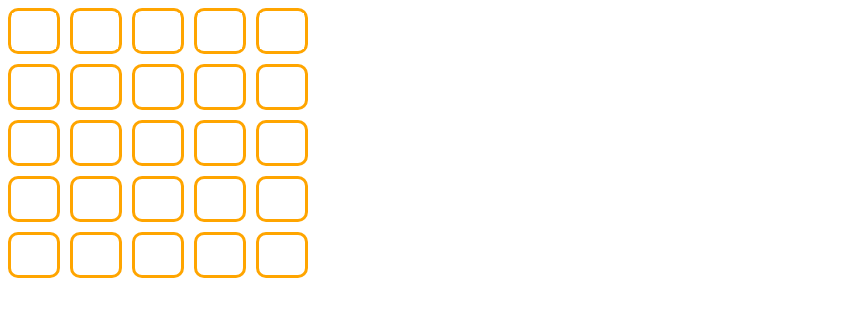
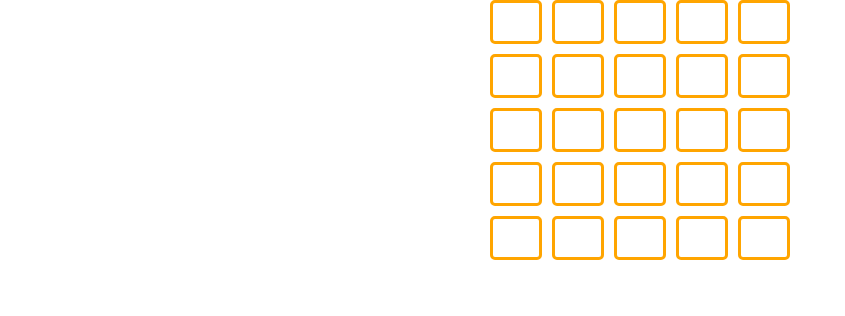
Before and after one commit to drcote/5word-for-evraz, a React (Create React App) app: page / in a window 1280 px wide. Shown: the top 316 px of the page, without its empty margins (0-845 px from the left). Built offline with nearby package versions, Linux system fonts and the light colour scheme.

Commit message:
Дабвлена проверка слова из словаря. Случаное загадываемое слово из словаря. Переработанный компонент ввода и вывода

```diff
--- a/package.json
+++ b/package.json
@@ -3,7 +3,10 @@
   "version": "0.1.0",
   "private": true,
   "dependencies": {
+    "@emotion/react": "^11.10.5",
+    "@emotion/styled": "^11.10.5",
     "@fontsource/roboto": "^4.5.8",
+    "@mui/material": "^5.10.11",
     "@testing-library/jest-dom": "^5.16.5",
     "@testing-library/react": "^13.4.0",
     "@testing-library/user-event": "^13.5.0",
--- a/src/Pages/Main/Main.scss
+++ b/src/Pages/Main/Main.scss
@@ -1,4 +1,11 @@
 .main {
   width: 300px;
   height: 300px;
+  margin: 0 auto;
 }
+
+@media screen and (max-width: 479px) {
+  .main {
+    width: 100vw;
+  }
+}
--- a/src/components/App/App.scss
+++ b/src/components/App/App.scss
@@ -1,3 +1,6 @@
+body {
+  margin: 0;
+}
 .app {
   font-family: "Roboto";
   font-size: 24pt;
--- a/src/components/Board/Board.tsx
+++ b/src/components/Board/Board.tsx
@@ -1,5 +1,5 @@
 import React, { useCallback, useEffect, useState } from "react";
-import { Button, Square } from "..";
+import { Button, Square, InputBox } from "..";
 import { COUNT_WORDS, WORD_LENGTH } from "../../Static/consts";
 import convertRelativeIndexToWordIndex from "../../Utils/convertRelativeIndexToWordIndex";
 import { TypeSquare } from "../Square/Square.interface";
@@ -16,6 +16,7 @@ export const Board = () => {
   const [searchWord, setSearchWord] = useState<string[]>([]);
   const [words, setWords] = useState<string[]>([]);
   const [newLetters, setNewLetters] = useState<newLetterType[]>([]);
+  const [refInputs, setRefInputs] = useState<HTMLInputElement[]>([]);
 
   useEffect(() => {
     const word = LIBRARY[random(0, LIBRARY.length - 1)];
@@ -37,8 +38,8 @@ export const Board = () => {
         !isEmpty(searchWord) &&
         entireSearchWord === word
       ) {
-        alert("Ответ верный");
-        setWords([]);
+        // alert("Ответ верный");
+        // setWords([]);
       }
       if (words.length === WORD_LENGTH * COUNT_WORDS) {
         setWords([]);
@@ -61,10 +62,15 @@ export const Board = () => {
   };
 
   const addNewWord = (): void => {
+    const newWord = newLetters.map((letter) => letter.letter).join("");
+    if (LIBRARY.includes(newWord)) {
       newLetters.forEach((letter) =>
         setWords((word) => [...word, letter.letter.toUpperCase()])
       );
       setNewLetters([]);
+    } else {
+      console.log("Не правильное слово");
+    }
   };
 
   const renderSquares = (count: number) => {
@@ -78,9 +84,16 @@ export const Board = () => {
       if (words[i] === undefined) {
         if (inputCount < WORD_LENGTH) {
           autoFocus = inputCount === 0 ? true : false;
-          typeSquare = TypeSquare.Input;
           inputCount++;
         }
+        content.push(
+          <InputBox
+            autoFocus={autoFocus}
+            key={i}
+            id={i}
+            addNewLetter={addNewLetter}
+          />
+        );
       } else {
         letter = words[i];
         const wordIndex = convertRelativeIndexToWordIndex(i);
@@ -93,7 +106,6 @@ export const Board = () => {
             typeSquare = TypeSquare.NoLetter;
           }
         }
-      }
         content.push(
           <Square
             autoFocus={autoFocus}
@@ -104,6 +116,7 @@ export const Board = () => {
             typeSquare={typeSquare}
           />
         );
+      }
     }
     return content;
   };
--- /dev/null
+++ b/src/components/InputBox/InputBox.interface.ts
@@ -0,0 +1,5 @@
+export interface InputBoxProps {
+  id: number;
+  autoFocus?: boolean;
+  addNewLetter: (letter: string, id: number) => void;
+}
--- a/src/components/InputBox/InputBox.tsx
+++ b/src/components/InputBox/InputBox.tsx
@@ -1,10 +1,18 @@
-import React from 'react';
-import './InputBox.scss';
+import React from "react";
+import { InputBoxProps } from "./InputBox.interface";
+import clsx from "clsx";
+import "./InputBox.scss";
 
-export const InputBox = () => {
+export const InputBox: React.FC<InputBoxProps> = (props) => {
+  const { id, addNewLetter, autoFocus } = props;
   return (
-    <div>
-
+    <div className={clsx("square", "input")}>
+      <input
+        autoFocus={autoFocus}
+        tabIndex={id + 1}
+        maxLength={1}
+        onChange={(e) => addNewLetter(e.target.value, id)}
+      />
     </div>
   );
 };
--- a/src/components/Square/Square.interface.ts
+++ b/src/components/Square/Square.interface.ts
@@ -7,7 +7,6 @@ export interface SquareProps {
 }
 
 export enum TypeSquare {
-  Input = "input",
   NoLetter = "noLetter",
   ThisLetter = "thisLetter",
   ThereLetter = "thereLetter",
--- a/src/components/Square/Square.scss
+++ b/src/components/Square/Square.scss
@@ -1,5 +1,5 @@
 .square {
-  border-radius: 10px;
+  border-radius: 5px;
   display: flex;
   align-items: center;
   justify-content: center;
@@ -11,15 +11,21 @@
 
   input {
     display: block;
-    height: calc(100% - 6px);
-    width: calc(100% - 6px);
+    height: calc(100% - 10px);
+    width: calc(100% - 10px);
     border: none;
     text-align: center;
     font-size: 1em;
     font-family: "Roboto";
     text-transform: uppercase;
+    margin: 0;
+    padding: 0;
 
     &:focus-visible {
+      outline: none;
+    }
+
+    &:focus {
       outline: none;
     }
   }
--- a/src/components/Square/Square.tsx
+++ b/src/components/Square/Square.tsx
@@ -1,22 +1,13 @@
 import clsx from "clsx";
 import React from "react";
-import { SquareProps, TypeSquare } from "./Square.interface";
+import { SquareProps } from "./Square.interface";
 import "./Square.scss";
 
 export const Square: React.FC<SquareProps> = (props) => {
   const { id, letter, typeSquare, autoFocus, addNewLetter } = props;
   return (
     <div className={clsx("square", typeSquare)}>
-      {typeSquare === TypeSquare.Input ? (
-        <input
-          autoFocus={autoFocus}
-          tabIndex={id + 1}
-          maxLength={1}
-          onChange={(e) => addNewLetter(e.target.value, id)}
-        />
-      ) : (
-        <div>{letter}</div>
-      )}
+      <div>{letter}</div>
     </div>
   );
 };
```
Also changed, not shown: 1 other file (tests, documents, lock files or other folders). Lines whose indentation alone changed are shown as unchanged.
